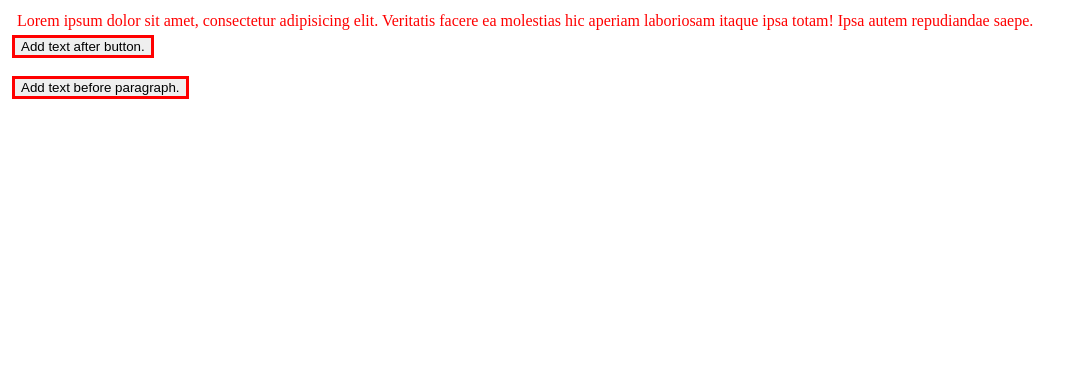
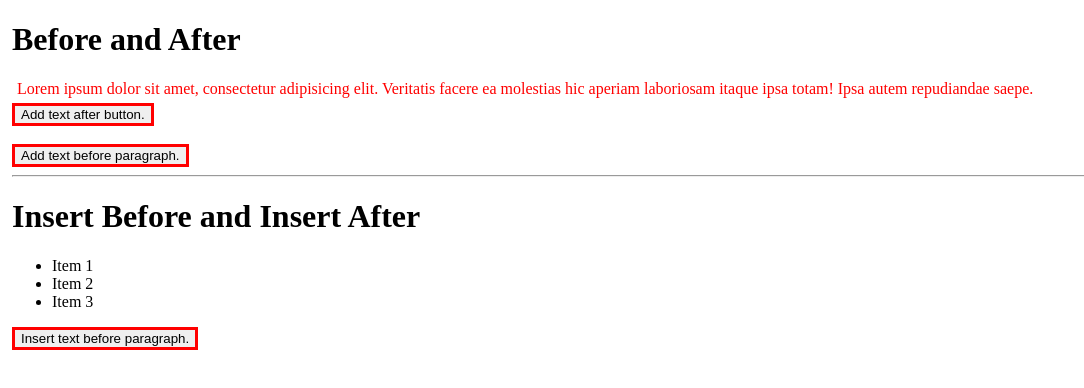
Before and after one commit to adrioro/DOM-Insertion-Outside-Practice, a plain HTML site: page index.html in a window 1280 px wide. Shown: the whole page, without its empty margins (0-1084 px from the left). Drawn offline with nearby package versions, Linux system fonts and the light colour scheme.

Commit message:
Fourth commit

```diff
--- a/index.html
+++ b/index.html
@@ -12,14 +12,22 @@
 
    <body>
 
+      <h1>Before and After</h1>
       <p>Lorem ipsum dolor sit amet, consectetur adipisicing elit.
          Veritatis facere ea molestias hic aperiam laboriosam itaque ipsa totam! Ipsa
          autem repudiandae saepe.</p>
       <button id="afterId" class="button">Add text after button.</button>
       <br>
       <br>
-
       <button id="beforeId" class="button">Add text before paragraph.</button>
+      <hr>
+      <h1>Insert Before and Insert After</h1>
+      <ul>
+         <li>Item 1</li>
+         <li>Item 2</li>
+         <li>Item 3</li>
+      </ul>
+      <button id="insertbeforeId" class="button">Insert text before paragraph.</button>
 
 
       <!-- Si tenéis jQuery importado a vuestro proyecto y os aparece este error con muchas
--- a/index.js
+++ b/index.js
@@ -6,3 +6,7 @@ $("#afterId").click(function () {
 $("#beforeId").click(function () {
     $("p").before("This text was created to be placed before the paragrap")
 })
+//.insertAfter
+$("#insertbeforeId").click(function () {
+    $("<li >Item 4</li>").insertAfter("li:last");
+});
```
